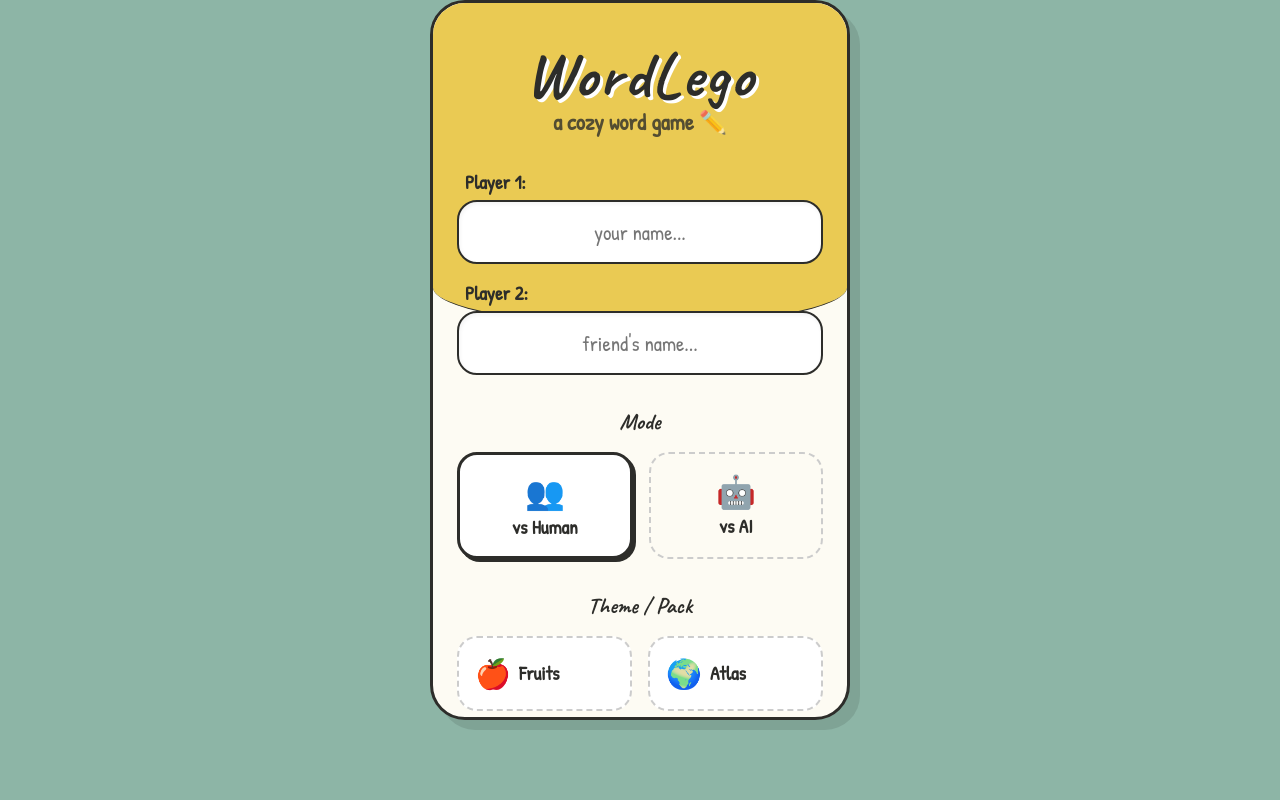
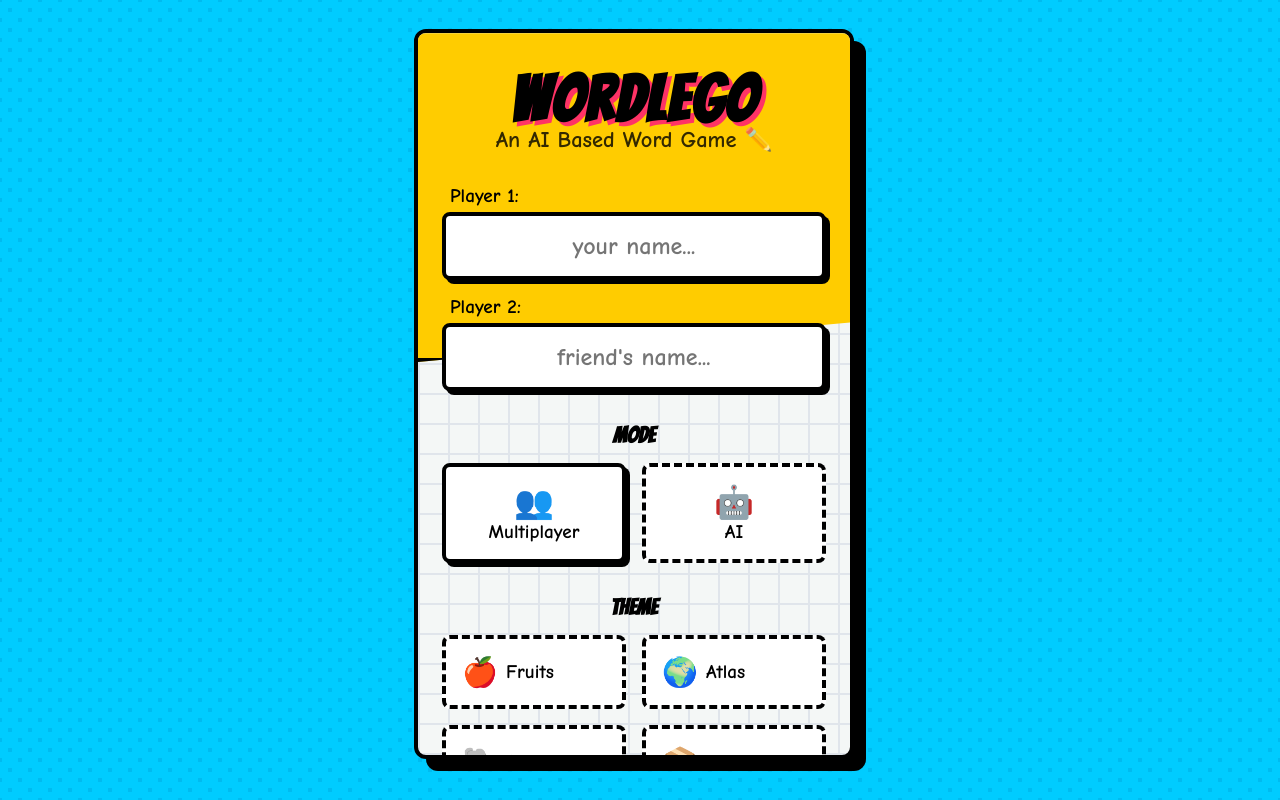
Before and after one commit to Vinisha-725/WordLegoGame, a React (Vite) app in the folder frontend/: page / in a window 1280 px wide. Built offline with nearby package versions, Linux system fonts and the light colour scheme.

Commit message:
new changes made to frontend

```diff
--- a/frontend/src/index.css
+++ b/frontend/src/index.css
@@ -1,18 +1,18 @@
-@import url('https://fonts.googleapis.com/css2?family=Caveat:wght@600;700&family=Patrick+Hand&display=swap');
+@import url('https://fonts.googleapis.com/css2?family=Bangers&family=Comic+Neue:wght@400;700&display=swap');
 
 :root {
-  --primary: #eaca53; /* Pastel mustard */
-  --primary-hover: #dcb332;
-  --secondary: #e97a5a; /* Pastel orange */
-  --accent: #8db5a6; /* Pastel teal/sage */
-  --background: #fdfbf3; /* Cream/paper background */
-  --foreground: #2d2d2a; /* Doodle charcoal pencil */
-  --card-bg: #ffffff;
-  --card-border: #2d2d2a; /* Hand-drawn black borders */
-  --success: #8bbd8b;
-  --error: #e07a5f;
-  --font-main: 'Patrick Hand', cursive, sans-serif;
-  --font-heading: 'Caveat', cursive, sans-serif;
+  --primary: #FFCC00; /* Comic Yellow */
+  --primary-hover: #E6B800;
+  --secondary: #FF3366; /* Comic Red/Pink */
+  --accent: #00CCFF; /* Comic Cyan */
+  --background: #F4F7F6; /* Light gray-blue comic bg */
+  --foreground: #000000; /* Solid Black */
+  --card-bg: #FFFFFF;
+  --card-border: #000000; /* Solid black bounds */
+  --success: #00E676;
+  --error: #FF1744;
+  --font-main: 'Comic Neue', cursive, sans-serif;
+  --font-heading: 'Bangers', cursive, sans-serif;
 }
 
 * {
@@ -24,21 +24,26 @@
 
 body {
   font-family: var(--font-main);
-  background: var(--accent); /* Outer background for desktop */
+  background-color: var(--accent);
+  background-image:
+    radial-gradient(#00bbf0 15%, transparent 16%),
+    radial-gradient(#00bbf0 15%, transparent 16%);
+  background-size: 20px 20px;
+  background-position: 0 0, 10px 10px;
   color: var(--foreground);
   min-height: 100vh;
-  min-height: -webkit-fill-available;
+  min-height: 100dvh;
   margin: 0;
-  overflow: hidden;
   user-select: none;
   display: flex;
   align-items: center;
   justify-content: center;
+  overflow: hidden;
 }
 
 #root {
   height: 100vh;
-  height: -webkit-fill-available;
+  height: 100dvh;
   width: 100%;
   display: flex;
   flex-direction: column;
@@ -49,29 +54,38 @@ body {
 .app-container {
   width: 100%;
   max-width: 100%;
-  height: 100%;
-  height: -webkit-fill-available;
+  height: 100vh;
+  height: 100dvh;
   background: var(--background);
   position: relative;
   display: flex;
   flex-direction: column;
   overflow: hidden;
-  /* Whimsical curved background applied directly if needed */
+  background-image:
+    linear-gradient(#e0e5eb 2px, transparent 2px),
+    linear-gradient(90deg, #e0e5eb 2px, transparent 2px);
+  background-size: 30px 30px;
 }
 
 @media (min-width: 600px) {
+  #root {
+    padding: 1rem;
+    overflow-y: auto;
+  }
   .app-container {
-    max-width: 420px;
-    height: 90vh;
-    height: clamp(650px, 90vh, 900px);
-    border-radius: 35px;
-    border: 3px solid var(--card-border);
-    box-shadow: 10px 10px 0px rgba(0,0,0,0.1);
+    max-width: 440px;
+    height: 95%;
+    max-height: 850px;
+    border-radius: 12px;
+    border: 4px solid var(--card-border);
+    box-shadow: 12px 12px 0px var(--foreground);
     margin: auto;
+    /* Translate to visually offset the box shadow so it looks perfectly centered */
+    transform: translate(-6px, -6px);
   }
 }
 
-/* Wavy background top half for App Container */
+/* Angular background top half for App Container */
 .app-container::before {
   content: '';
   position: absolute;
@@ -80,62 +94,62 @@ body {
   width: 100%;
   height: 45%;
   background: var(--primary);
-  border-bottom-left-radius: 50% 12%;
-  border-bottom-right-radius: 50% 12%;
-  border-bottom: 2px solid var(--card-border);
+  border-bottom: 4px solid var(--card-border);
   z-index: 0;
+  clip-path: polygon(0 0, 100% 0, 100% 88%, 0 100%);
 }
 
-/* Hand-drawn button style */
+/* Comic Button Style */
 .btn-primary {
-  background: #ffffff;
-  border: 2px solid var(--card-border);
+  background: var(--primary);
+  border: 4px solid var(--card-border);
   color: var(--foreground);
   padding: 1rem 2rem;
-  border-radius: 25px 15px 225px 15px / 15px 225px 15px 25px; /* Doodle squarcle */
+  border-radius: 8px; /* Comic squared edges */
   font-weight: 600;
-  font-size: 1.4rem;
+  font-size: 1.8rem;
   cursor: pointer;
-  transition: all 0.2s cubic-bezier(0.4, 0, 0.2, 1);
-  box-shadow: 3px 3px 0px var(--card-border);
+  transition: transform 0.1s, box-shadow 0.1s;
+  box-shadow: 6px 6px 0px var(--card-border);
   text-transform: uppercase;
   font-family: var(--font-heading);
-  letter-spacing: 1px;
+  letter-spacing: 2px;
 }
 
 .btn-primary:active {
-  transform: translate(2px, 2px);
-  box-shadow: 1px 1px 0px var(--card-border);
+  transform: translate(4px, 4px);
+  box-shadow: 2px 2px 0px var(--card-border);
 }
 
 .btn-primary:disabled {
-  opacity: 0.5;
+  background: #cccccc;
+  opacity: 0.8;
   filter: grayscale(1);
   box-shadow: none;
-  transform: translate(2px, 2px);
+  transform: translate(6px, 6px);
   cursor: not-allowed;
 }
 
 .input-field {
   background: #ffffff;
-  border: 2px solid var(--card-border);
-  border-radius: 20px;
+  border: 4px solid var(--card-border);
+  border-radius: 8px;
   padding: 1rem;
   color: var(--foreground);
   width: 100%;
-  font-size: 1.3rem;
+  font-size: 1.5rem;
   font-family: var(--font-main);
+  font-weight: bold;
   transition: all 0.2s;
-  box-shadow: inset 1px 2px 4px rgba(0,0,0,0.05);
+  box-shadow: 4px 4px 0px var(--card-border);
   text-align: center;
 }
 
 .input-field:focus {
   outline: none;
-  background: #fffdf5;
-  border-color: var(--card-border);
-  box-shadow: 2px 2px 0 var(--card-border);
-  transform: translate(-1px, -1px);
+  background: #FFFDE7;
+  transform: translate(-2px, -2px);
+  box-shadow: 6px 6px 0px var(--card-border);
 }
 
 .scroll-hidden {
@@ -150,4 +164,6 @@ body {
   color: var(--foreground);
   font-family: var(--font-heading);
   font-weight: 700;
+  text-transform: uppercase;
+  text-shadow: 3px 3px 0 var(--secondary);
 }
--- a/frontend/src/screens/GameOverScreen.jsx
+++ b/frontend/src/screens/GameOverScreen.jsx
@@ -112,12 +112,12 @@ function GameOverScreen({ gameState, gameData, onPlayAgain }) {
               style={{
                 display: 'flex', alignItems: 'center', justifyContent: 'center', gap: '8px',
                 padding: '0.75rem 1.5rem', background: '#ffffff',
-                border: '3px dashed var(--card-border)', borderRadius: '20px',
-                boxShadow: '4px 4px 0 var(--card-border)'
+                border: '4px dashed var(--card-border)', borderRadius: '8px',
+                boxShadow: '6px 6px 0 var(--card-border)'
               }}
             >
               <Sparkles size={24} color="var(--secondary)" />
-              <span style={{ fontSize: '1.2rem', fontWeight: 'bold', fontFamily: 'var(--font-heading)' }}>
+              <span style={{ fontSize: '1.4rem', fontWeight: 'bold', fontFamily: 'var(--font-heading)' }}>
                 AI Victory! Minimax Rules
               </span>
             </motion.div>
@@ -130,12 +130,12 @@ function GameOverScreen({ gameState, gameData, onPlayAgain }) {
               style={{
                 display: 'flex', alignItems: 'center', justifyContent: 'center', gap: '8px',
                 padding: '0.75rem 1.5rem', background: '#ffffff',
-                border: '3px dashed var(--card-border)', borderRadius: '20px',
-                boxShadow: '4px 4px 0 var(--card-border)'
+                border: '4px dashed var(--card-border)', borderRadius: '8px',
+                boxShadow: '6px 6px 0 var(--card-border)'
               }}
             >
               <Target size={24} color="var(--primary-hover)" />
-              <span style={{ fontSize: '1.2rem', fontWeight: 'bold', fontFamily: 'var(--font-heading)' }}>
+              <span style={{ fontSize: '1.4rem', fontWeight: 'bold', fontFamily: 'var(--font-heading)' }}>
                 Human Victory! Awesome!
               </span>
             </motion.div>
@@ -150,14 +150,15 @@ function GameOverScreen({ gameState, gameData, onPlayAgain }) {
             transition={{ delay: 0.6 }}
             style={{
               background: '#ffffff',
-              border: '3px dashed var(--error)',
+              border: '4px dashed var(--error)',
               padding: '0.75rem 1.5rem',
-              borderRadius: '20px',
+              borderRadius: '8px',
               marginBottom: '2rem',
               color: 'var(--error)',
               fontWeight: 'bold',
-              fontSize: '1.2rem',
-              boxShadow: '4px 4px 0 var(--error)'
+              fontFamily: 'var(--font-heading)',
+              fontSize: '1.4rem',
+              boxShadow: '6px 6px 0 var(--error)'
             }}
           >
             <div style={{ display: 'flex', alignItems: 'center', gap: '8px' }}>
@@ -174,7 +175,7 @@ function GameOverScreen({ gameState, gameData, onPlayAgain }) {
           transition={{ delay: 0.7 }}
           style={{
             display: 'grid',
-            gridTemplateColumns: 'repeat(auto-fit, minmax(120px, 1fr))',
+            gridTemplateColumns: 'repeat(3, 1fr)',
             gap: '1rem',
             width: '100%',
             marginBottom: '2rem'
@@ -182,41 +183,41 @@ function GameOverScreen({ gameState, gameData, onPlayAgain }) {
         >
           <motion.div whileHover={{ scale: 1.05, y: -3 }}
             style={{
-              background: 'var(--accent)', border: '3px solid var(--card-border)', borderRadius: '20px',
-              padding: '1.5rem 1rem', textAlign: 'center', boxShadow: '4px 4px 0 var(--card-border)'
+              background: 'var(--accent)', border: '4px solid var(--card-border)', borderRadius: '8px',
+              padding: '1.5rem 0.5rem', textAlign: 'center', boxShadow: '6px 6px 0 var(--card-border)'
             }}
           >
             <Hash size={28} style={{ marginBottom: '0.5rem' }} />
-            <div style={{ fontSize: '2.5rem', fontWeight: 900, fontFamily: 'var(--font-heading)' }}>
+            <div style={{ fontSize: '2.5rem', fontWeight: 900, fontFamily: 'var(--font-heading)', textShadow: '2px 2px 0 #fff' }}>
               {chain.length}
             </div>
-            <div style={{ fontSize: '1rem', fontWeight: 'bold' }}>Words</div>
+            <div style={{ fontSize: '1.2rem', fontWeight: 'bold' }}>Words</div>
           </motion.div>
 
           <motion.div whileHover={{ scale: 1.05, y: -3 }}
             style={{
-              background: '#ffffff', border: '3px solid var(--card-border)', borderRadius: '20px',
-              padding: '1.5rem 1rem', textAlign: 'center', boxShadow: '4px 4px 0 var(--card-border)'
+              background: '#ffffff', border: '4px solid var(--card-border)', borderRadius: '8px',
+              padding: '1.5rem 0.5rem', textAlign: 'center', boxShadow: '6px 6px 0 var(--card-border)'
             }}
           >
             <Target size={28} style={{ marginBottom: '0.5rem' }} />
-            <div style={{ fontSize: '2rem', fontWeight: 900, fontFamily: 'var(--font-heading)' }}>
+            <div style={{ fontSize: '1.8rem', fontWeight: 900, fontFamily: 'var(--font-heading)', textTransform: 'uppercase', textShadow: '2px 2px 0 var(--primary)' }}>
               {gameData.theme || 'Any'}
             </div>
-            <div style={{ fontSize: '1rem', fontWeight: 'bold' }}>Theme</div>
+            <div style={{ fontSize: '1.2rem', fontWeight: 'bold' }}>Theme</div>
           </motion.div>
 
           <motion.div whileHover={{ scale: 1.05, y: -3 }}
             style={{
-              background: 'var(--primary)', border: '3px solid var(--card-border)', borderRadius: '20px',
-              padding: '1.5rem 1rem', textAlign: 'center', boxShadow: '4px 4px 0 var(--card-border)'
+              background: 'var(--primary)', border: '4px solid var(--card-border)', borderRadius: '8px',
+              padding: '1.5rem 0.5rem', textAlign: 'center', boxShadow: '6px 6px 0 var(--card-border)'
             }}
           >
             <Sparkles size={28} style={{ marginBottom: '0.5rem' }} />
-            <div style={{ fontSize: '1.8rem', fontWeight: 900, fontFamily: 'var(--font-heading)' }}>
-              {gameMode === 'ai' ? 'vs AI' : 'vs Hum'}
+            <div style={{ fontSize: '2rem', fontWeight: 900, fontFamily: 'var(--font-heading)', textShadow: '2px 2px 0 #fff' }}>
+              {gameMode === 'ai' ? 'VS AI' : 'VS P2'}
             </div>
-            <div style={{ fontSize: '1rem', fontWeight: 'bold' }}>Mode</div>
+            <div style={{ fontSize: '1.2rem', fontWeight: 'bold' }}>Mode</div>
           </motion.div>
         </motion.div>
 
@@ -228,18 +229,18 @@ function GameOverScreen({ gameState, gameData, onPlayAgain }) {
           style={{
             width: '100%',
             background: '#ffffff',
-            border: '3px solid var(--card-border)',
-            borderRadius: '25px',
+            border: '4px solid var(--card-border)',
+            borderRadius: '8px',
             padding: '1.5rem',
-            boxShadow: '4px 4px 0 var(--card-border)',
+            boxShadow: '6px 6px 0 var(--card-border)',
             marginBottom: '2.5rem'
           }}
         >
-          <div style={{ display: 'flex', justifyContent: 'space-between', alignItems: 'center', marginBottom: '1.5rem', borderBottom: '2px dashed var(--card-border)', paddingBottom: '1rem' }}>
-            <h3 style={{ textTransform: 'uppercase', fontSize: '1.2rem', fontWeight: 'bold', fontFamily: 'var(--font-heading)' }}>
+          <div style={{ display: 'flex', justifyContent: 'space-between', alignItems: 'center', marginBottom: '1.5rem', borderBottom: '4px dashed var(--card-border)', paddingBottom: '1rem' }}>
+            <h3 style={{ textTransform: 'uppercase', fontSize: '1.4rem', fontWeight: 'bold', fontFamily: 'var(--font-heading)' }}>
               Final Chain
             </h3>
-            <div style={{ display: 'flex', alignItems: 'center', gap: '6px', fontWeight: 'bold', fontSize: '1.1rem' }}>
+            <div style={{ display: 'flex', alignItems: 'center', gap: '6px', fontWeight: 'bold', fontSize: '1.2rem', fontFamily: 'var(--font-heading)' }}>
               <Hash size={18} /> {chain.length} Words
             </div>
           </div>
@@ -255,15 +256,15 @@ function GameOverScreen({ gameState, gameData, onPlayAgain }) {
                     animate={{ opacity: 1, scale: 1 }}
                     transition={{ delay: i * 0.05 }}
                     style={{
-                      fontWeight: 'bold', fontSize: '1.2rem', padding: '0.5rem 1rem',
-                      background: 'var(--background)', borderRadius: '15px', border: '2px solid var(--card-border)',
-                      boxShadow: '2px 2px 0 var(--card-border)', textTransform: 'uppercase'
+                      fontWeight: 'bold', fontSize: '1.4rem', padding: '0.5rem 1rem', fontFamily: 'var(--font-heading)',
+                      background: 'var(--background)', borderRadius: '8px', border: '4px solid var(--card-border)',
+                      boxShadow: '4px 4px 0 var(--card-border)', textTransform: 'uppercase'
                     }}
                   >
                     {w}
                   </motion.span>
                   {i < chain.length - 1 && (
-                    <ChevronRight size={18} style={{ opacity: 0.5 }} />
+                    <ChevronRight size={24} style={{ opacity: 0.8 }} />
                   )}
                 </React.Fragment>
               ))
@@ -293,11 +294,11 @@ function GameOverScreen({ gameState, gameData, onPlayAgain }) {
             whileHover={{ scale: 1.02 }}
             whileTap={{ scale: 0.98 }}
             style={{
-              width: '100%', padding: '1rem', background: '#fffdf5',
-              border: '3px dashed var(--card-border)', borderRadius: '25px',
+              width: '100%', padding: '1rem', background: '#fff',
+              border: '4px dashed var(--card-border)', borderRadius: '8px',
               color: 'var(--foreground)', fontWeight: 'bold', fontSize: '1.4rem', fontFamily: 'var(--font-heading)',
               cursor: 'pointer', display: 'flex', alignItems: 'center', justifyContent: 'center', gap: '10px',
-              transition: 'all 0.3s ease'
+              transition: 'all 0.3s ease', boxShadow: '6px 6px 0 var(--card-border)'
             }}
           >
             <Home size={20} /> EXIT
--- a/frontend/src/screens/SetupScreen.jsx
+++ b/frontend/src/screens/SetupScreen.jsx
@@ -10,8 +10,8 @@ const themes = [
 ];
 
 const gameModes = [
-  { id: 'multiplayer', name: 'vs Human', icon: <Users />, emoji: '👥', color: '#8db5a6' },
-  { id: 'ai', name: 'vs AI', icon: <Bot />, emoji: '🤖', color: '#e97a5a' },
+  { id: 'multiplayer', name: 'Multiplayer', icon: <Users />, emoji: '👥', color: '#8db5a6' },
+  { id: 'ai', name: 'AI', icon: <Bot />, emoji: '🤖', color: '#e97a5a' },
 ];
 
 const difficulties = [
@@ -62,13 +62,13 @@ function SetupScreen({ onStart }) {
           fontSize: '4rem',
           fontFamily: 'var(--font-heading)',
           margin: '0',
-          textShadow: '3px 3px 0 #ffffff',
+          textShadow: '4px 4px 0 var(--secondary)',
           letterSpacing: '2px'
         }}>
           WordLego
         </h1>
         <p style={{ fontSize: '1.4rem', fontWeight: 600, marginTop: '-0.5rem', opacity: 0.8 }}>
-          a cozy word game ✏️
+          An AI Based Word Game ✏️
         </p>
       </motion.div>
 
@@ -95,7 +95,7 @@ function SetupScreen({ onStart }) {
               <input className="input-field" placeholder="friend's name..." value={p2} onChange={(e) => setP2(e.target.value)} />
             </div>
           ) : (
-            <div style={{ background: '#fff', border: '2px dashed var(--card-border)', borderRadius: '20px', padding: '1rem', display: 'flex', alignItems: 'center', justifyContent: 'center', gap: '10px' }}>
+            <div style={{ background: '#fff', border: '4px dashed var(--card-border)', borderRadius: '8px', padding: '1rem', display: 'flex', alignItems: 'center', justifyContent: 'center', gap: '10px' }}>
               <Bot size={28} />
               <span style={{ fontSize: '1.4rem', fontWeight: 'bold', fontFamily: 'var(--font-heading)' }}>Playing vs AI</span>
             </div>
@@ -109,11 +109,11 @@ function SetupScreen({ onStart }) {
             {gameModes.map((mode) => (
               <motion.div key={mode.id} whileHover={{ scale: 1.05 }} whileTap={{ scale: 0.95 }} onClick={() => setGameMode(mode.id)}
                 style={{
-                  flex: 1, padding: '1rem', cursor: 'pointer', borderRadius: '20px',
-                  background: gameMode === mode.id ? 'var(--card-bg)' : '#fdfbf3',
-                  border: gameMode === mode.id ? `3px solid var(--card-border)` : '2px dashed #ccc',
+                  flex: 1, padding: '1rem', cursor: 'pointer', borderRadius: '8px',
+                  background: gameMode === mode.id ? 'var(--card-bg)' : '#ffffff',
+                  border: gameMode === mode.id ? `4px solid var(--card-border)` : '4px dashed var(--card-border)',
                   display: 'flex', flexDirection: 'column', alignItems: 'center',
-                  boxShadow: gameMode === mode.id ? '3px 3px 0 var(--card-border)' : 'none'
+                  boxShadow: gameMode === mode.id ? '4px 4px 0 var(--card-border)' : 'none'
                 }}>
                 <div style={{ fontSize: '2rem' }}>{mode.emoji}</div>
                 <div style={{ fontWeight: 'bold', fontSize: '1.2rem' }}>{mode.name}</div>
@@ -130,10 +130,10 @@ function SetupScreen({ onStart }) {
               {difficulties.map((diff) => (
                 <motion.div key={diff.id} whileHover={{ scale: 1.05 }} whileTap={{ scale: 0.95 }} onClick={() => setDifficulty(diff.id)}
                   style={{
-                    flex: 1, padding: '0.5rem', cursor: 'pointer', borderRadius: '15px',
-                    background: '#fff', border: difficulty === diff.id ? `3px solid var(--card-border)` : '2px dashed #ccc',
+                    flex: 1, padding: '0.5rem', cursor: 'pointer', borderRadius: '8px',
+                    background: '#fff', border: difficulty === diff.id ? `4px solid var(--card-border)` : '4px dashed var(--card-border)',
                     display: 'flex', flexDirection: 'column', alignItems: 'center',
-                    boxShadow: difficulty === diff.id ? '2px 2px 0 var(--card-border)' : 'none'
+                    boxShadow: difficulty === diff.id ? '4px 4px 0 var(--card-border)' : 'none'
                   }}>
                   <div style={{ fontSize: '1.5rem' }}>{diff.emoji}</div>
                   <div style={{ fontWeight: 'bold' }}>{diff.name}</div>
@@ -145,15 +145,15 @@ function SetupScreen({ onStart }) {
 
         {/* Theme Selection */}
         <motion.div initial={{ y: 20, opacity: 0 }} animate={{ y: 0, opacity: 1 }} transition={{ delay: 0.4 }} style={{ width: '100%' }}>
-          <h3 style={{ fontSize: '1.4rem', textAlign: 'center', marginBottom: '1rem', fontFamily: 'var(--font-heading)' }}>Theme / Pack</h3>
+          <h3 style={{ fontSize: '1.4rem', textAlign: 'center', marginBottom: '1rem', fontFamily: 'var(--font-heading)' }}>Theme</h3>
           <div style={{ display: 'grid', gridTemplateColumns: '1fr 1fr', gap: '1rem' }}>
             {themes.map((theme) => (
               <motion.div key={theme.id} whileHover={{ scale: 1.05 }} whileTap={{ scale: 0.95 }} onClick={() => setSelectedTheme(theme.id)}
                 style={{
-                  padding: '1rem', cursor: 'pointer', borderRadius: '20px',
-                  background: '#fff', border: selectedTheme === theme.id ? `3px solid var(--card-border)` : '2px dashed #ccc',
+                  padding: '1rem', cursor: 'pointer', borderRadius: '8px',
+                  background: '#fff', border: selectedTheme === theme.id ? `4px solid var(--card-border)` : '4px dashed var(--card-border)',
                   display: 'flex', alignItems: 'center', gap: '0.5rem',
-                  boxShadow: selectedTheme === theme.id ? '3px 3px 0 var(--card-border)' : 'none'
+                  boxShadow: selectedTheme === theme.id ? '4px 4px 0 var(--card-border)' : 'none'
                 }}>
                 <div style={{ fontSize: '1.8rem' }}>{theme.emoji}</div>
                 <div style={{ fontWeight: 'bold', fontSize: '1.2rem' }}>{theme.name}</div>
```
Also changed, not shown: frontend/src/screens/GameScreen.jsx (+22 -22 lines).
